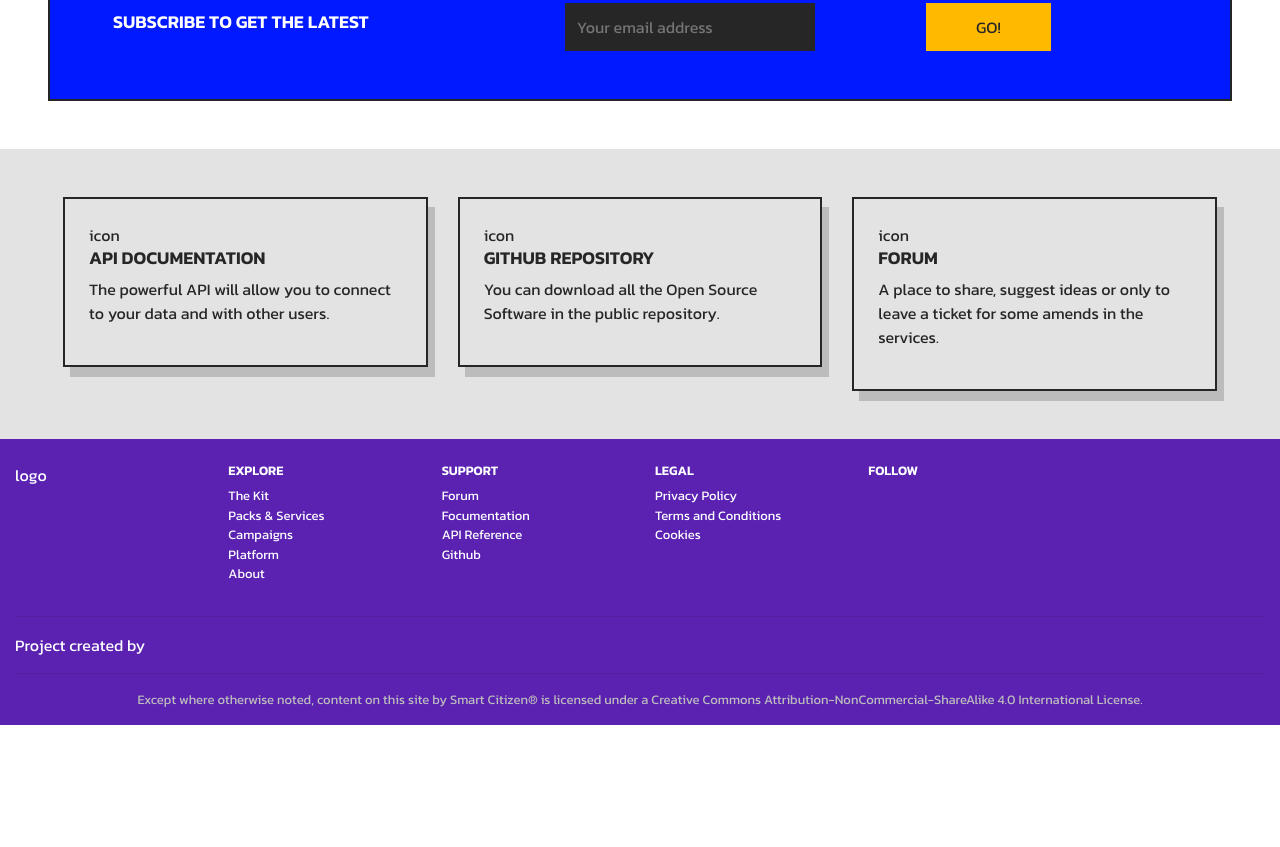
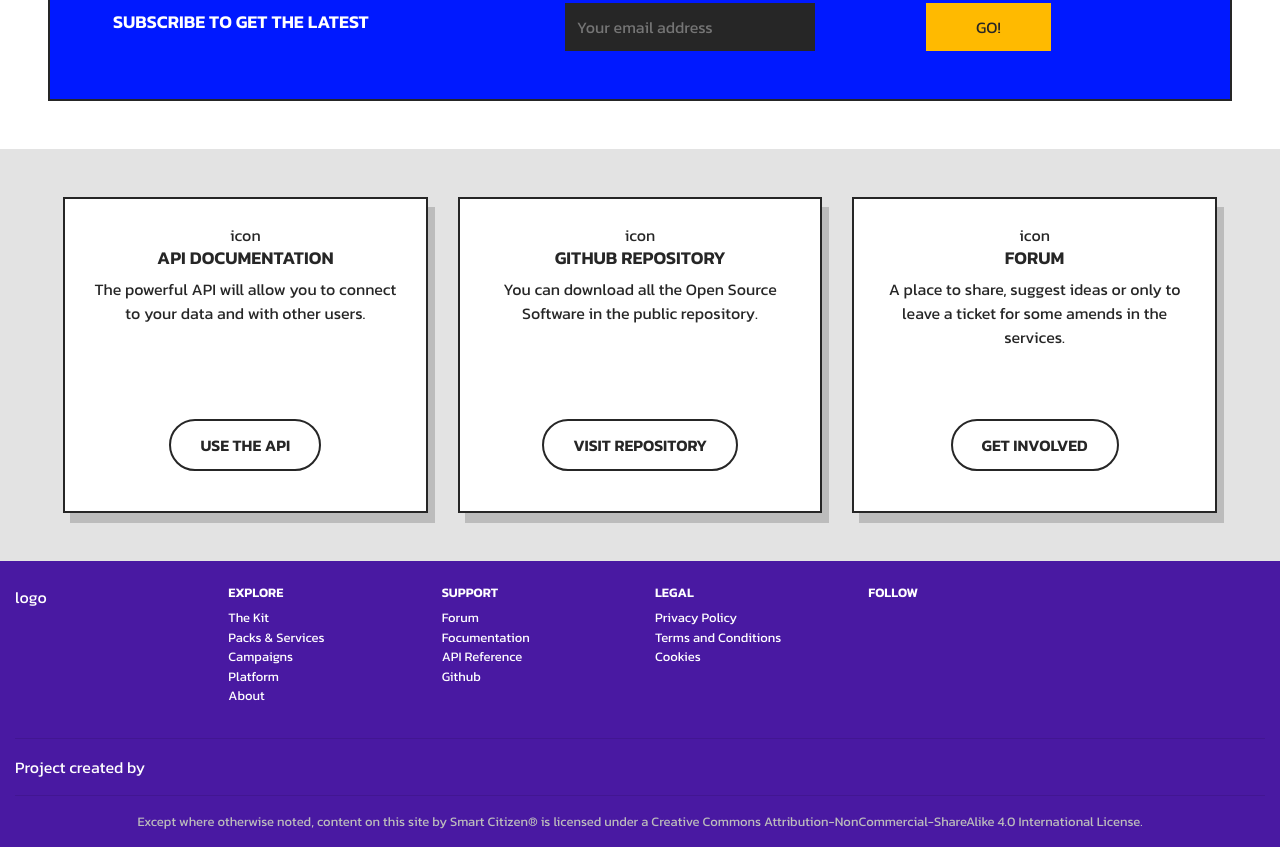
Before and after one commit to marcelirodriguez/smartcitizen-theme, a plain HTML site: page index.html in a window 1280 px wide. Shown: the part 1693-2540 px from the top of the page. Before the commit the page ends 2418 px from the top, so only its background shows below. Drawn offline with nearby package versions, Linux system fonts and the light colour scheme.

Commit message:
Cards color

```diff
--- a/index.html
+++ b/index.html
@@ -119,30 +119,33 @@
           </form>
       </section>
 
-      <section class="row bg-grey p-5">
+      <section class="row bg-grey p-5 text-center">
 
         <div class="col-md-4">
-          <div class="p-4 shadow-grey border-black">
+          <div class="sc-card bg-white p-4 shadow-grey border-black">
 
             icon
             <h3>API Documentation</h3>
             <p>The powerful API will allow you to connect to your data and with other users.</p>
+            <a href="#" class="btn btn-black-outline my-3">Use the API</a>
           </div>
         </div>
 
         <div class="col-md-4">
-          <div class="p-4 shadow-grey border-black">
+          <div class="sc-card bg-white p-4 shadow-grey border-black">
             icon
             <h3>Github repository</h3>
             <p>You can download all the Open Source Software in the public repository.</p>
+            <a href="#" class="btn btn-black-outline my-3">Visit repository</a>
           </div>
         </div>
 
         <div class="col-md-4">
-          <div class="p-4 shadow-grey border-black">
+          <div class="sc-card bg-white p-4 shadow-grey border-black">
             icon
             <h3>Forum</h3>
             <p>A place to share, suggest ideas or only to leave a ticket for some amends in the services.</p>
+            <a href="#" class="btn btn-black-outline my-3">Get involved</a>
           </div>
         </div>
 
--- a/local.css
+++ b/local.css
@@ -10,7 +10,7 @@
   --grey: #BCBCBC;
   --grey_bg: #E3E3E3;
   --purple: #5B22B2;
-  --purple_footer: #4919A2;
+  --purple_bg: #4919A2;
   --red: #FF3A4B;
   --yellow: #FFBA00;
   --yellow_light: #FFD44D;
@@ -49,7 +49,7 @@ h4{
   background: var(--grey_bg);
 }
 .bg-purple{
-  background: var(--purple);
+  background: var(--purple_bg);
   color: white;
 }
 
@@ -64,6 +64,10 @@ h4{
   padding:12px 29px;
 }
 
+.btn-black-outline{
+  border: 2px solid var(--black);
+  color: var(--black);
+}
 .btn-purple{
   background-color: var(--purple);
   color: var(--white);
@@ -106,3 +110,6 @@ h4{
 .footer li{
   font-size: 13px;
 }
+.sc-card p{
+  min-height: 110px;
+}
```
